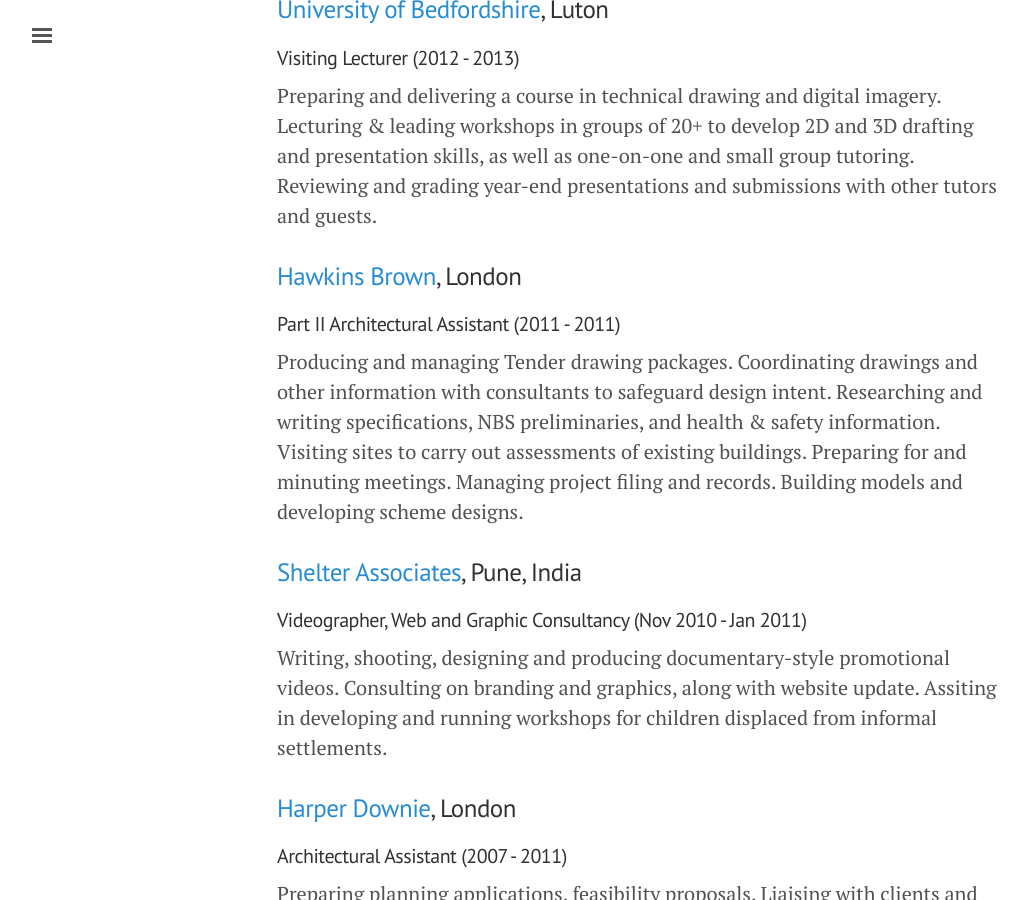
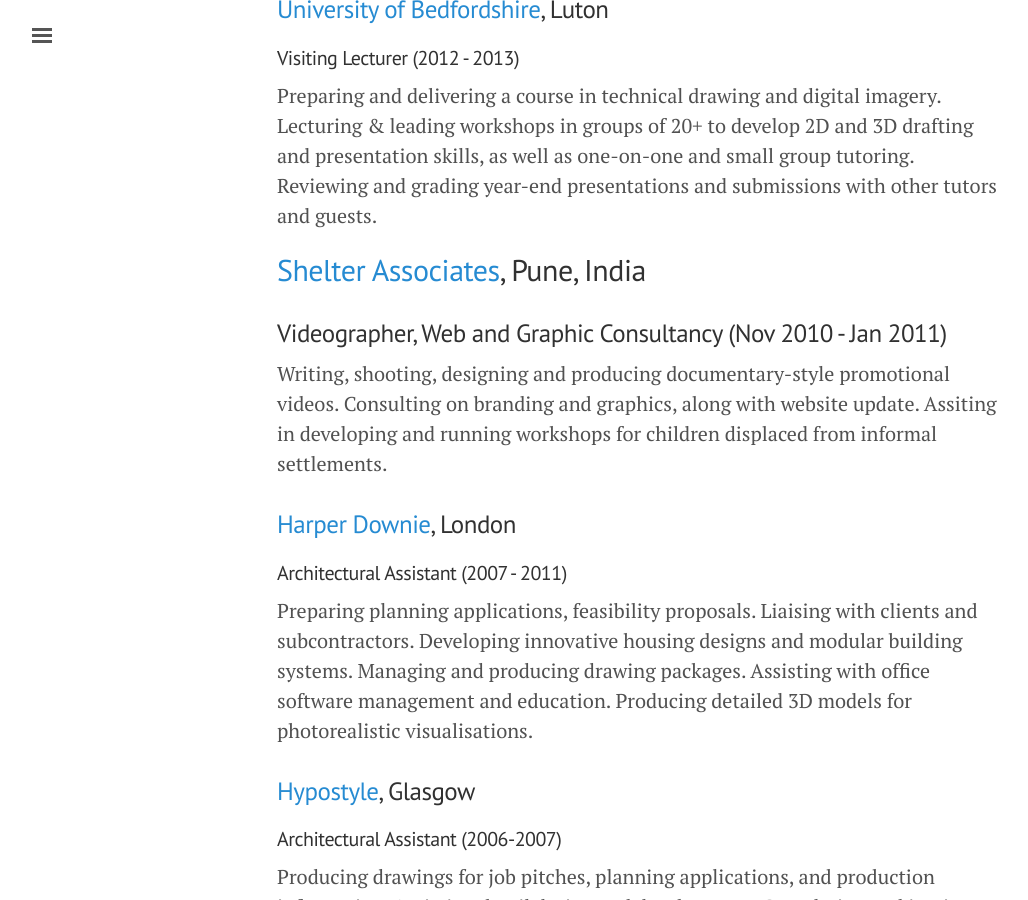
Before and after one commit to millipz/millipz.github.io, a Jekyll site: the page built from CV/index.md, in a window 1280 px wide and 900 px high, scrolled down 1581 px. Shown: the whole window, without its empty margins (3-1031 px from the left). Built offline with Jekyll 4.4.1, drawn with Linux system fonts in a browser that asks for light colours.

Commit message:
Deleted Hawkins Brown from CV

```diff
--- a/CV/index.md
+++ b/CV/index.md
@@ -45,15 +45,9 @@
 
 Preparing and delivering a course in technical drawing and digital imagery. Lecturing & leading workshops in groups of 20+ to develop 2D and 3D drafting and presentation skills, as well as one-on-one and small group tutoring. Reviewing and grading year-end presentations and submissions with other tutors and guests.
 
-### [Hawkins Brown](http://www.hawkinsbrown.com/), London
+## [Shelter Associates](http://www.shelter-associates.org), Pune, India
 
-#### Part II Architectural Assistant (2011 - 2011)
-
-Producing and managing Tender drawing packages. Coordinating drawings and other information with consultants to safeguard design intent. Researching and writing specifications, NBS preliminaries, and health & safety information. Visiting sites to carry out assessments of existing buildings. Preparing for and minuting meetings. Managing project filing and records. Building models and developing scheme designs.
-
-### [Shelter Associates](http://www.shelter-associates.org), Pune, India
-
-#### Videographer, Web and Graphic Consultancy (Nov 2010 - Jan 2011)
+### Videographer, Web and Graphic Consultancy (Nov 2010 - Jan 2011)
 
 Writing, shooting, designing and producing documentary-style promotional videos. Consulting on branding and graphics, along with website update. Assiting in developing and running workshops for children displaced from informal settlements.
 
```
